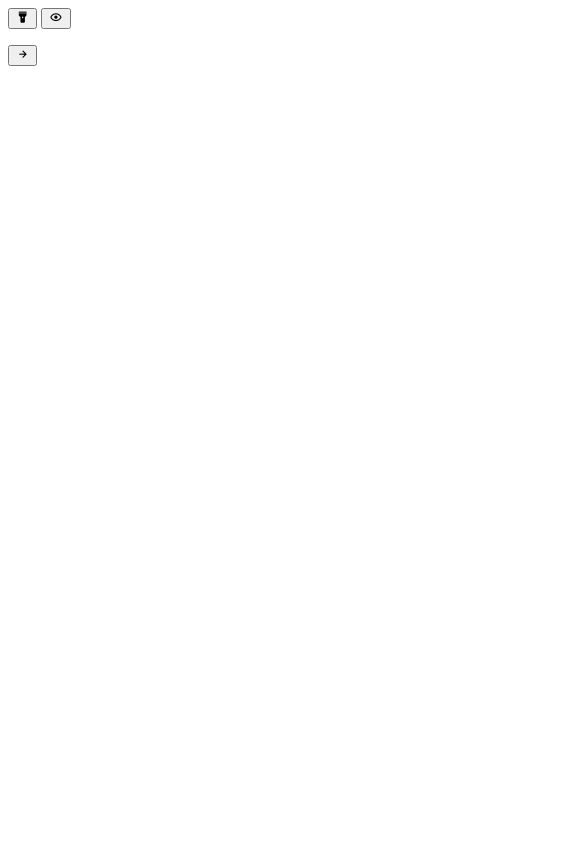
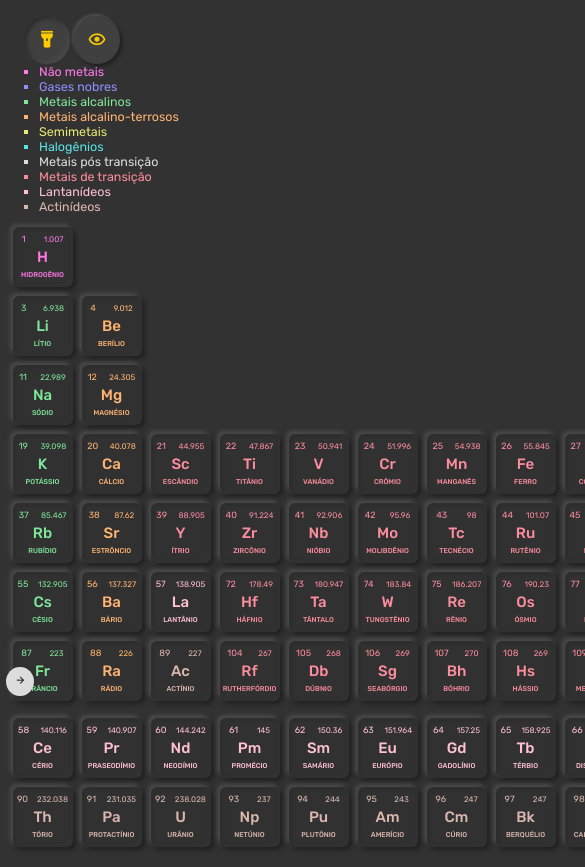
Before and after one commit to ClariceSantos123/tabela_periodica, a plain HTML site: page index.html in a window 390 px wide. Both pictures are taken after a click on the button 22 px from the left and 18 px from the top of the page. Shown: the top 867 px of the page, 585 px wide, since content can reach past the window. Before the commit the page ends 844 px from the top, so only its background shows below. Drawn offline with nearby package versions, Linux system fonts and the light colour scheme.

Commit message:
estruturando a estilização da pagina

```diff
--- a/script.js
+++ b/script.js
@@ -0,0 +1,219 @@
+import { elements } from './elements.js'; // Importa os elementos
+
+// Obtém a lista de elementos ordenados pelo nº atômico:
+function getList() {
+  elements.sort((a, b) => a.element.atomicNumber - b.element.atomicNumber);
+  return elements;
+}
+
+// Formata a classe do elemento para uso como classe CSS:
+function formatClass(c) {
+  return c
+    .normalize('NFD') // Normaliza acentos (ex: á → a)
+    .replace(/[\u0301-\u0327]/g, '') // Remove sinais diacríticos
+    .replace(/\s+/g, '-') // Substitui espaços por hífens
+    .toLowerCase(); // Converte tudo para minúsculo
+}
+//.replace(/[\u0301-\u0327\u00B4\u007E\u0327]/g, "");
+
+// Formata a massa atômica, limitando a 3 casas decimais:
+function formatAtomicMass(element) {
+  const num = element.element.atomicMass.range.min;
+
+  if (Number.isInteger(num)) return num;
+
+  const numString = num.toString().split('.');
+  return `${numString[0]}.${numString[1].slice(0, 3)}`;
+}
+
+const list = getList(); // Lista de elementos já ordenada
+const table = document.querySelector('.table'); // Seleciona a tabela HTML onde os elementos serão renderizados
+
+// Renderiza o conteúdo HTML interno de um elemento:
+function renderElementContent(element) {
+  return `
+  <div class="header d-flex">
+    <span class="atomNum">${element.element.atomicNumber}</span>
+    <span class="atomMass">${formatAtomicMass(element)}</span>
+  </div>
+  <h2>${element.abbr}</h2>
+  <p>${element.element.name}</p>
+  `;
+}
+
+// Cria e adiciona um elemento na tabela:
+function renderElement(element, elementClass) {
+  const el = document.createElement('div');
+  el.classList.add('element', elementClass, 'fd-col');
+  el.style.gridColumn = element.element.group.column;
+  el.style.gridRow = element.element.period;
+  el.innerHTML = renderElementContent(element);
+  table.appendChild(el);
+}
+
+// Renderiza cada elemento da lista principal na tabela:
+list.forEach((element) => {
+  const elClass = formatClass(element.element.class);
+  renderElement(element, elClass);
+});
+
+const btnMode = document.querySelector('.btn-mode');
+const btnVisibility = document.querySelector('.btn-visibility');
+
+// Alterna entre modo escuro e claro:
+function toggleMode() {
+  document.body.classList.toggle('dark-mode');
+}
+
+// Alterna visibilidade dos elementos na tabela:
+function toggleVisibility() {
+  const isHidden = document.body.classList.toggle('hide-elements');
+  btnVisibility.innerHTML = isHidden
+    ? '<i class="bx bx-hide"></i>'
+    : '<i class="bx bx-show"></i>';
+
+  // Se estiver à mostra novamente, remove destaque de visibilidade individual:
+  if (!isHidden) {
+    allElements.forEach((element) => element.classList.remove('visible'));
+  }
+}
+
+btnMode.addEventListener('click', toggleMode);
+btnVisibility.addEventListener('click', toggleVisibility);
+
+// Filtra elementos do bloco f (Lantanídeos e Actinídeos):
+function filterFBlock(fb) {
+  return list.filter((e) => e.element.class == fb);
+}
+
+const filteredLantanideos = filterFBlock('Lantanídeos');
+const filteredActinideos = filterFBlock('Actinídeos');
+
+// Remove o primeiro elemento da lista:
+filteredLantanideos.shift();
+filteredActinideos.shift();
+
+// Oculta os elementos do bloco f duplicados na tabela principal:
+function hideFBlock(fb) {
+  const fbEl = document.querySelectorAll(`.${fb}`);
+  fbEl.forEach((el, i) => {
+    if (i !== 0) el.style.display = 'none';
+  });
+}
+
+hideFBlock('lantanideos');
+hideFBlock('actinideos');
+
+const fBlock = document.querySelector('.f-block'); // Bloco inferior da tabela (f-block)
+
+// Renderiza a linha do bloco f com os elementos filtrados:
+function renderRow(els, elClass) {
+  els.forEach((el) => {
+    const fEl = document.createElement('div');
+    fEl.classList.add('element', elClass, 'fd-col');
+    fEl.innerHTML = renderElementContent(el);
+    fBlock.appendChild(fEl);
+  });
+}
+
+renderRow(filteredLantanideos, 'lantanideos');
+renderRow(filteredActinideos, 'actinideos');
+
+const allElements = document.querySelectorAll('.element'); // Seleciona todos os elementos da tabela
+
+// Alterna visibilidade de um elemento individual quando tudo está oculto:
+function toggleElementVisibility(element) {
+  element.addEventListener('click', () => {
+    if (document.body.classList.contains('hide-elements')) {
+      element.classList.toggle('visible');
+    } else {
+      element.classList.remove('visible');
+    }
+  });
+}
+
+// Aplica o evento de clique a todos os elementos:
+allElements.forEach((e) => toggleElementVisibility(e));
+
+const classes = [...new Set(list.map((element) => element.element.class))]; // Lista única de classes de elementos
+
+const legend = document.querySelector('.legend'); // Legenda no topo direito
+
+const root = document.documentElement; // Elemento raiz (para acessar variáveis CSS)
+
+// Aplica estilo de destaque a elementos com base na classe:
+function setCustomStyle(element, elementClass) {
+  const color = getComputedStyle(root).getPropertyValue(`--${elementClass}`);
+
+  const borderStyle = document.body.classList.contains('dark-mode')
+    ? `2px solid color-mix(in srgb, ${color}, #fff 28%)`
+    : `2px solid color-mix(in srgb, ${color}, transparent 50%)`;
+  element.classList.add('active');
+  element.style.border = borderStyle;
+}
+
+// Remove o estilo de destaque do elemento:
+function setDefaultStyle(element) {
+  element.style.border = 'none';
+}
+
+// Cria a legenda interativa para filtrar por classe:
+classes.forEach((cl) => {
+  const formattedClass = formatClass(cl);
+  const li = document.createElement('li');
+  li.classList.add(formattedClass);
+
+  li.innerHTML = `
+  <span>${cl}</span>
+  `;
+
+  legend.appendChild(li);
+
+  li.addEventListener('click', () => {
+    allElements.forEach((element) => {
+      element.classList.contains(formattedClass)
+        ? setCustomStyle(element, formattedClass)
+        : setDefaultStyle(element);
+    });
+  });
+});
+
+// Clique fora da tabela remove o destaque dos elementos:
+document.body.addEventListener('click', (event) => {
+  if (event.target === event.currentTarget || event.target == table) {
+    const active = document.querySelectorAll('.active');
+    active.forEach((atv) => {
+      atv.classList.remove('active');
+      setDefaultStyle(atv);
+    });
+  }
+});
+
+const tipsList = document.querySelector('.tips ul'); // Lista de dicas no aside
+const tipsContent = [
+  'Clique nas legendas do topo direito para ativar os elementos correspondentes.',
+  'Clique fora da tabela para remover o foco dos elementos.',
+  'Passe o cursor sobre um elemento para ampliá-lo.',
+  'Use os botões do topo esquerdo para alternar entre claro-escuro e visível-oculto',
+  'Uma vez oculto, clique sobre o elemento para exibi-lo. Clique novamente para ocultá-lo.',
+];
+
+// Renderiza cada dica na lista:
+tipsContent.forEach((tc) => {
+  const tipsItem = document.createElement('li');
+  tipsItem.innerHTML = tc;
+  tipsList.appendChild(tipsItem);
+});
+
+const tipsBtn = document.querySelector('.show-tips'); // Botão de expandir/recolher dicas
+const tipsIcon = document.querySelector('.show-tips i'); // Ícone do botão
+
+// Alterna visibilidade (aberto-fechado) da seção de dicas:
+tipsBtn.addEventListener('click', () => {
+  const isClosed = tipsIcon.classList.contains('bx-right-arrow-alt');
+  tipsList.classList.toggle('opened');
+  tipsIcon.classList.replace(
+    isClosed ? 'bx-right-arrow-alt' : 'bx-left-arrow-alt',
+    isClosed ? 'bx-left-arrow-alt' : 'bx-right-arrow-alt',
+  );
+});
--- a/style.css
+++ b/style.css
@@ -1,6 +1,273 @@
+@import url("https://fonts.googleapis.com/css2?family=Rubik:ital,wght@0,300..900;1,300..900&display=swap");
 
-@import url('https://fonts.googleapis.com/css2?family=Rubik:ital,wght@0,300..900;1,300..900&display=swap');
+* {
+  font-family: "Rubik", sans-serif;
+  margin: 0;
+  padding: 0;
+  box-sizing: border-box;
+}
 
-body{
-     font-family: "Rubik", sans-serif;
+:root {
+  --bgColor: #ebebeb;
+  --textColor: #333;
+  --bgColorEl: #ececec;
+  --bgColorBtn: #fbfbfb5a;
+  --lightShadow: #f8f8f8;
+  --darkShadow: #d7d7d7;
+  --btnColor: #7f6e5e57;
+  --nao-metais: #aa2394;
+  --gases-nobres: #4040aa;
+  --metais-alcalinos: #327745;
+  --metais-alcalino-terrosos: #a4550f;
+  --semimetais: #7d830b;
+  --halogenios: #197376;
+  --metais-de-transicao: #ab2441;
+  --metais-pos-transicao: #2f2f2f;
+  --lantanideos: #e34074;
+  --actinideos: #693426;
 }
+
+.dark-mode {
+  --bgColor: #333232;
+  --textColor: #dcdcdc;
+  --bgColorEl: #313131;
+  --bgColorBtn: #444444cc;
+  --lightShadow: #4a4a4a;
+  --darkShadow: #212020;
+  --btnColor: #ffcc00;
+  --nao-metais: #ff79e9;
+  --gases-nobres: #8f8fff;
+  --metais-alcalinos: #7fe69a;
+  --metais-alcalino-terrosos: #ffb472;
+  --semimetais: #e4ea73;
+  --halogenios: #5ae3e7;
+  --metais-de-transicao: #fb8d9e;
+  --metais-pos-transicao: #dcdcdc;
+  --lantanideos: #ffc1d4;
+  --actinideos: #dbb8af;
+}
+
+.d-flex {
+  display: flex;
+  align-items: center;
+}
+
+.fd-col {
+  flex-direction: column;
+}
+
+body {
+  background-color: var(--bgColor);
+  padding: 1rem 0.5rem;
+}
+
+header {
+  width: 100%;
+  justify-content: space-between;
+  padding: 0 1rem 0.5rem 1rem;
+}
+
+.table {
+  display: grid;
+  grid-template-columns: repeat(18, 1fr);
+  margin-bottom: 0.5rem;
+}
+
+.f-block {
+  display: grid;
+  grid-template-columns: repeat(14, 1fr);
+}
+
+.element {
+  display: flex;
+  justify-content: center;
+  background-color: var(--bgColorEl);
+  box-shadow: -3px -3px 4.5px var(--lightShadow), 3px 3px 5px var(--darkShadow),
+    inset -1px -1px 4px color-mix(in srgb, var(--lightShadow), transparent 80%),
+    inset 1px 1px 4px color-mix(in srgb, var(--darkShadow), transparent 80%);
+  width: 60px;
+  height: 60px;
+  margin: 4.5px;
+  gap: 4px;
+  border-radius: 6px;
+  font-size: 10px;
+  transition: transform 0.2s ease-in-out;
+}
+
+.element .header {
+  justify-content: space-around;
+}
+
+.element h2,
+.element p {
+  text-align: center;
+  font-weight: 500;
+}
+
+.element .atomNum {
+  font-size: 9px;
+}
+.element .atomMass {
+  font-size: 8px;
+}
+
+.element p {
+  font-size: 7px;
+  text-transform: uppercase;
+}
+
+.nao-metais {
+  color: var(--nao-metais);
+}
+.gases-nobres {
+  color: var(--gases-nobres);
+}
+.metais-alcalinos {
+  color: var(--metais-alcalinos);
+}
+.metais-alcalino-terrosos {
+  color: var(--metais-alcalino-terrosos);
+}
+.semimetais {
+  color: var(--semimetais);
+}
+.halogenios {
+  color: var(--halogenios);
+}
+.metais-de-transicao {
+  color: var(--metais-de-transicao);
+}
+.metais-pos-transicao {
+  color: var(--metais-pos-transicao);
+}
+.lantanideos {
+  color: var(--lantanideos);
+}
+.actinideos {
+  color: var(--actinideos);
+}
+
+.btns {
+  gap: 1rem;
+}
+
+.btns .btn {
+  background-color: var(--bgColorBtn);
+  border: none;
+  padding: 13px;
+  border-radius: 50%;
+  cursor: pointer;
+  box-shadow: -2px -2.5px 2.5px var(--lightShadow),
+    2.5px 2.5px 3.5px var(--darkShadow);
+}
+
+.btn i {
+  color: var(--btnColor);
+  font-size: 20px;
+}
+
+.dark-mode .btn-mode,
+.hide-elements .btn-visibility {
+  box-shadow: inset -2.3px -2.3px 5px var(--lightShadow),
+    inset 1.3px 1.3px 5px var(--darkShadow);
+}
+
+.hide-elements .element {
+  cursor: pointer;
+}
+
+.hide-elements .element > * {
+  opacity: 0;
+}
+.hide-elements .element.visible > * {
+  opacity: 1;
+}
+
+body:not(.hide-elements) .element:hover,
+.visible:hover {
+  transform: scale(1.5);
+}
+
+.legend {
+  justify-content: flex-end;
+  flex-wrap: wrap;
+  gap: 10px;
+  width: 700px;
+}
+
+.legend li {
+  margin-left: 15px;
+  list-style: square;
+  cursor: pointer;
+  font-size: 12.5px;
+}
+
+.tips {
+  left: 0.4rem;
+  bottom: 30%;
+}
+
+.tips,
+.show-tips,
+.tips ul {
+  position: absolute;
+}
+
+.tips .show-tips {
+  background-color: var(--textColor);
+  padding: 7px;
+  border-radius: 50%;
+  color: var(--bgColorEl);
+  border: none;
+  cursor: pointer;
+  bottom: -105px;
+  z-index: 999;
+}
+
+.tips ul {
+  font-size: 12px;
+  background-color: var(--lightShadow);
+  padding: 20px 25px 20px 35px;
+  border-radius: 14px;
+  box-shadow: 2px 5px 8px var(--darkShadow);
+  margin-left: 15px;
+  transform: translateX(-100%);
+  transition: transform 0.5s ease-in-out;
+  width: 500px;
+}
+
+.tips ul.opened {
+  transform: translateX(0);
+}
+
+.tips ul li {
+  color: var(--textColor);
+  line-height: 20px;
+}
+
+.tips ul li::marker {
+  color: var(--btnColor);
+}
+
+footer {
+  width: 100%;
+  text-align: right;
+  font-size: 11px;
+  opacity: 0.8;
+  padding: 0.5rem 0.3rem;
+}
+
+footer,
+footer a {
+  color: var(--textColor);
+}
+
+footer a {
+  text-decoration: none;
+  font-weight: 500;
+  padding-left: 0.1rem;
+}
+
+footer a:hover {
+  color: var(--metais-alcalinos);
+}
```
